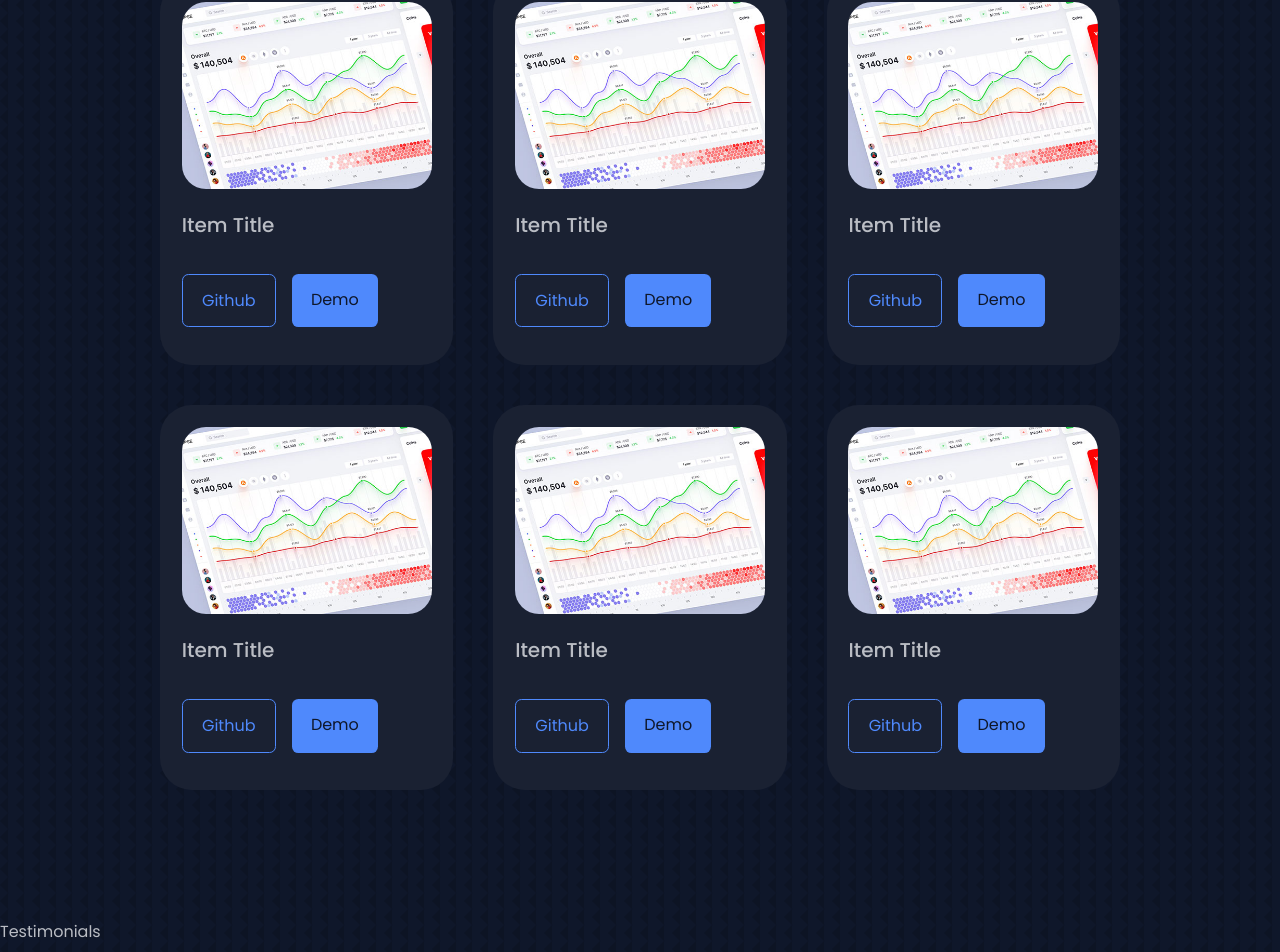
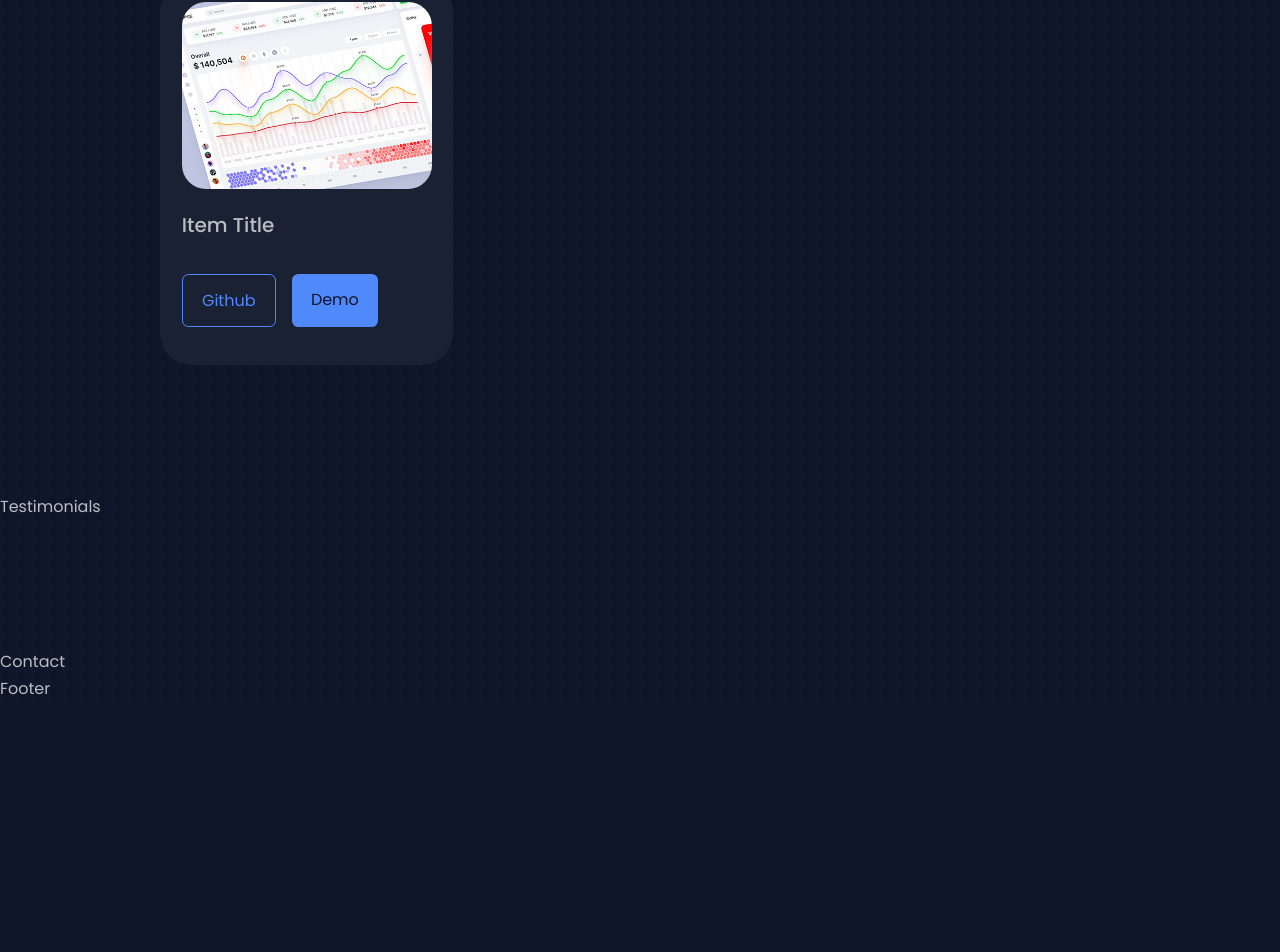
Before and after one commit to neophyte-programmer/react-portfolio, a React (Create React App) app: page / in a window 1280 px wide. Shown: the part 3091-4043 px from the top of the page. After the commit the page ends 3794 px from the top, so only its background shows below. Built offline with nearby package versions, Linux system fonts and the light colour scheme.

Commit message:
storing portfolio details in an object

```diff
--- a/src/components/portfolio/Portfolio.jsx
+++ b/src/components/portfolio/Portfolio.jsx
@@ -6,6 +6,56 @@ import img3 from '../../assets/portfolio3.jpg'
 import img4 from '../../assets/portfolio4.jpg'
 import img5 from '../../assets/portfolio5.png'
 import img6 from '../../assets/portfolio6.jpg'
+
+
+// Array to store portfolio details in an object and then map through the object to display the portfolio items
+const data = [
+  {
+    id: 1,
+    image: img1,
+    title: 'Portfolio 1',
+    github: 'https://github.com/neophyte-programmer',
+    demo: 'https://dribbble.com/Alien_pixels'
+  },
+  {
+    id: 2,
+    image: img2,
+    title: 'Portfolio 2',
+    github: 'https://github.com/neophyte-programmer',
+    demo: 'https://dribbble.com/Alien_pixels'
+  },
+  {
+    id: 3,
+    image: img3,
+    title: 'Portfolio 3',
+    github: 'https://github.com/neophyte-programmer',
+    demo: 'https://dribbble.com/Alien_pixels'
+  },
+  {
+    id: 4,
+    image: img4,
+    title: 'Portfolio 4',
+    github: 'https://github.com/neophyte-programmer',
+    demo: 'https://dribbble.com/Alien_pixels'
+  },
+  {
+    id: 5,
+    image: img5,
+    title: 'Portfolio 5',
+    github: 'https://github.com/neophyte-programmer',
+    demo: 'https://dribbble.com/Alien_pixels'
+  },
+  {
+    id: 6,
+    image: img6,
+    title: 'Portfolio 6',
+    github: 'https://github.com/neophyte-programmer',
+    demo: 'https://dribbble.com/Alien_pixels'
+  }
+]
+
+
+
 
 const Portfolio = () => {
   return (
@@ -26,66 +76,7 @@ const Portfolio = () => {
          </div>
 
         </article>
-        <article className="portfolio__item">
-          <div className="portfolio__img">
-            <img src={img1} alt="" />
-          </div>
-          <h3 className="portfolio__title">Item Title</h3>
 
-         <div className='portfolio__btns'>
-           <a href="https://github.com/neophyte-programmer" target="_blank" className="btn">Github</a>
-          <a href="https://dribbble.com/Alien_pixels" target="_blank" className="btn btn--primary">Demo</a>
-         </div>
-
-        </article>
-        <article className="portfolio__item">
-          <div className="portfolio__img">
-            <img src={img1} alt="" />
-          </div>
-          <h3 className="portfolio__title">Item Title</h3>
-
-         <div className='portfolio__btns'>
-           <a href="https://github.com/neophyte-programmer" target="_blank" className="btn">Github</a>
-          <a href="https://dribbble.com/Alien_pixels" target="_blank" className="btn btn--primary">Demo</a>
-         </div>
-
-        </article>
-        <article className="portfolio__item">
-          <div className="portfolio__img">
-            <img src={img1} alt="" />
-          </div>
-          <h3 className="portfolio__title">Item Title</h3>
-
-         <div className='portfolio__btns'>
-           <a href="https://github.com/neophyte-programmer" target="_blank" className="btn">Github</a>
-          <a href="https://dribbble.com/Alien_pixels" target="_blank" className="btn btn--primary">Demo</a>
-         </div>
-
-        </article>
-        <article className="portfolio__item">
-          <div className="portfolio__img">
-            <img src={img1} alt="" />
-          </div>
-          <h3 className="portfolio__title">Item Title</h3>
-
-         <div className='portfolio__btns'>
-           <a href="https://github.com/neophyte-programmer" target="_blank" className="btn">Github</a>
-          <a href="https://dribbble.com/Alien_pixels" target="_blank" className="btn btn--primary">Demo</a>
-         </div>
-
-        </article>
-        <article className="portfolio__item">
-          <div className="portfolio__img">
-            <img src={img1} alt="" />
-          </div>
-          <h3 className="portfolio__title">Item Title</h3>
-
-         <div className='portfolio__btns'>
-           <a href="https://github.com/neophyte-programmer" target="_blank" className="btn">Github</a>
-          <a href="https://dribbble.com/Alien_pixels" target="_blank" className="btn btn--primary">Demo</a>
-         </div>
-
-        </article>
       </div>
     </section>
   )
```
